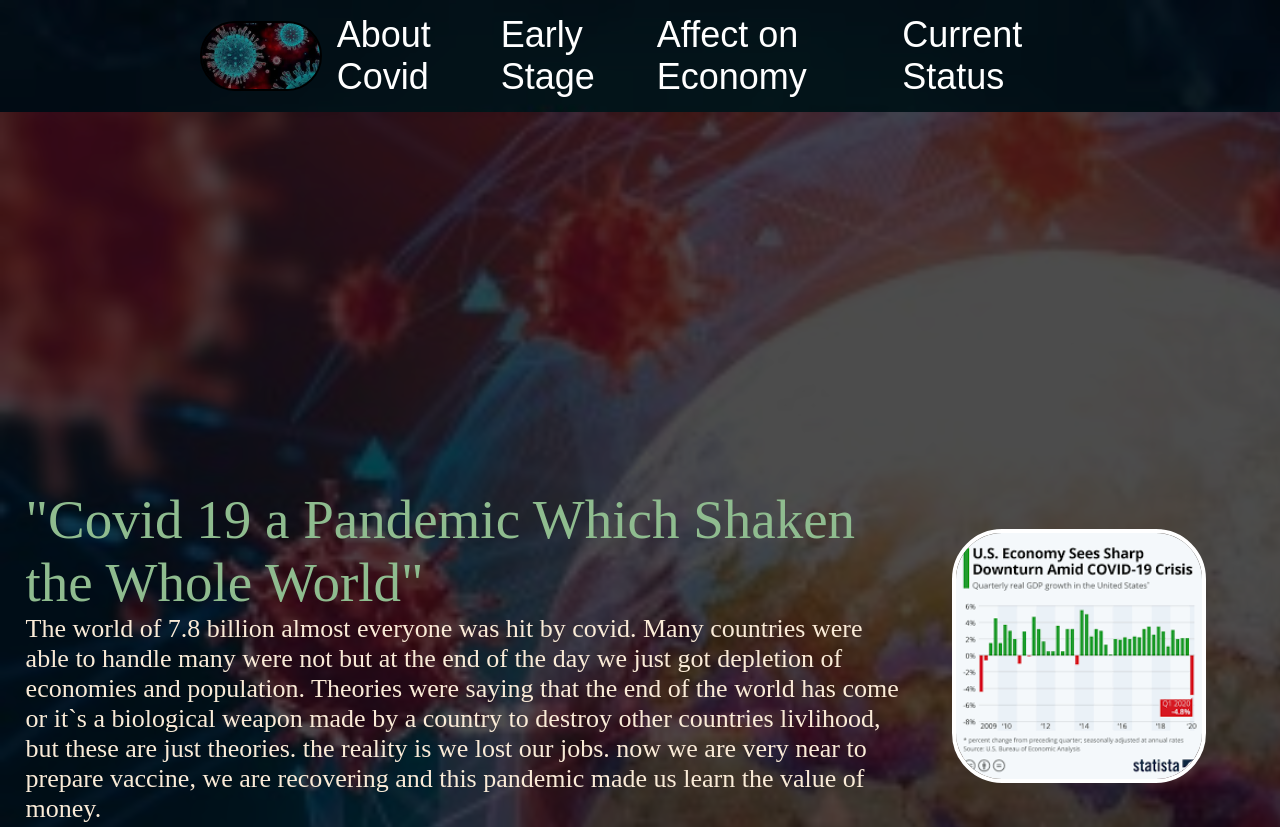
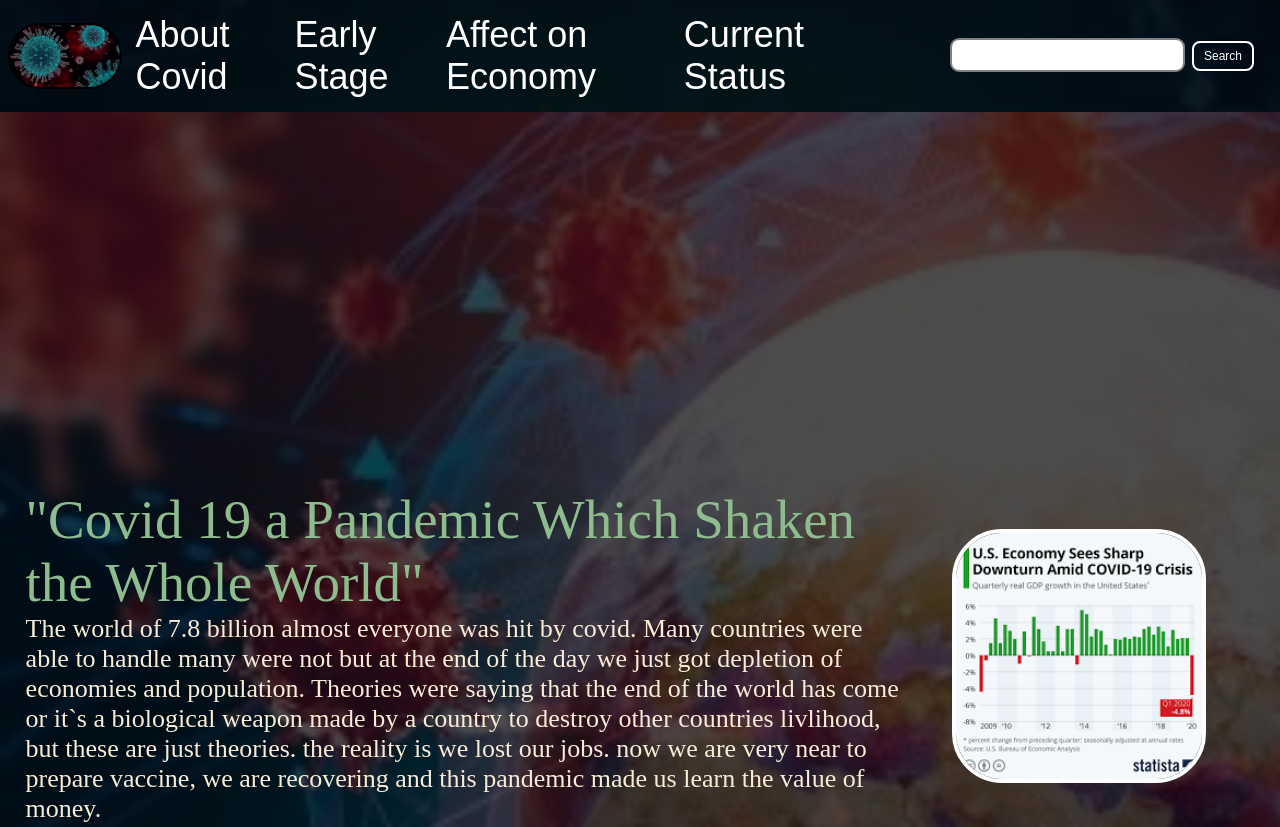
Before and after one commit to Hirdhay/AGDAV, a plain HTML site: page index.html in a window 1280 px wide. Shown: the top 827 px of the page. Drawn offline with Linux system fonts and the light colour scheme.

Commit message:
Update index.html

```diff
--- a/index.html
+++ b/index.html
@@ -15,10 +15,10 @@
             <li><a href="affect.html">Affect on Economy</a></li>
             <li><a href="current.html">Current Status</a></li>
         </ul>
-        <!--<div class="rightnav v-class-resp">
+        <div class="rightnav v-class-resp">
             <input type="text" name="search" id="search">
             <button class="btn btn-sm">Search</button>
-        </div>-->
+        </div>
         <div class="burger">
             <div class="line"></div>
             <div class="line"></div>
```
